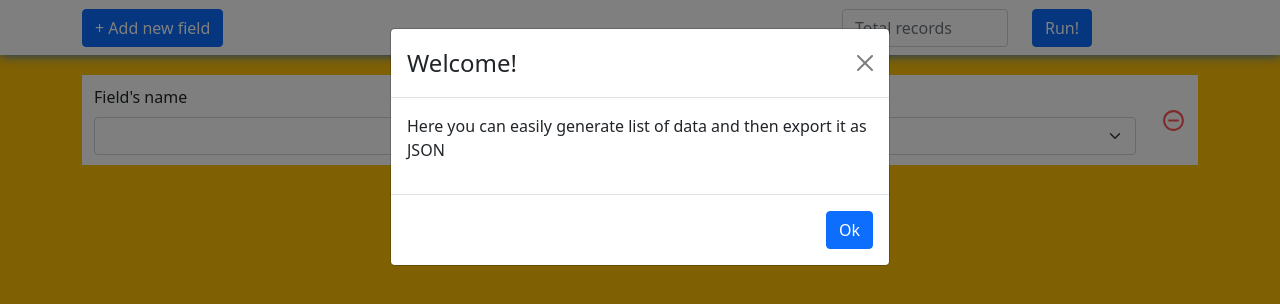
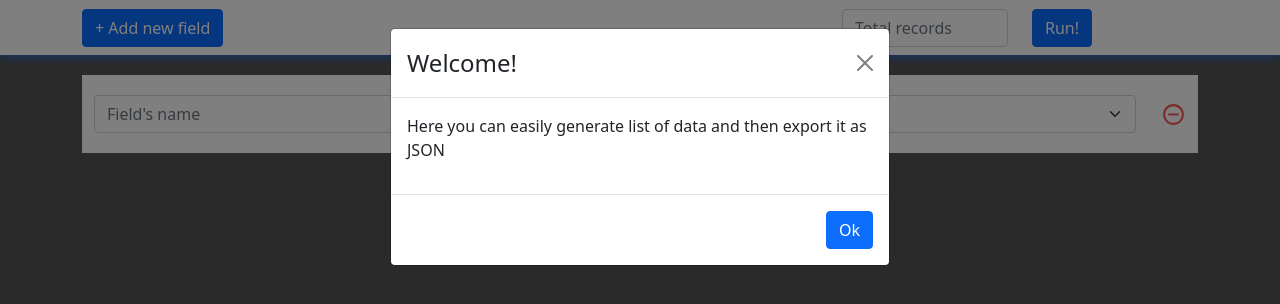
Before and after one commit to doneWorker/json-generator, a React (Create React App) app: page / in a window 1280 px wide. Shown: the top 304 px of the page. Built offline with nearby package versions, Linux system fonts and the light colour scheme.

Commit message:
feat: styles changes

```diff
--- a/src/components/Field.jsx
+++ b/src/components/Field.jsx
@@ -17,13 +17,13 @@ const typesToComponents = {
 };
 
 const $Row = styled(Row)`
-  padding: 10px 0;
+  padding: 20px 0;
   margin: 15px 0;
   background: white;
 
   .nested-fields {
     flex-shrink: 1;
-    margin: 10px;
+    margin: 10px 0 10px 10px;
     border-left: 5px solid var(--bs-blue);
   }
 `;
@@ -46,17 +46,16 @@ const Field = (props) => {
   return (
     <$Row>
       <Form.Group as={Col}>
-        <Form.Label className="label">Field's name</Form.Label>
         <Form.Control
           type="text"
           name="name"
+          placeholder="Field's name"
           required
           value={field.name}
           onChange={({ target }) => onChangeName(field.id, target.value)}
         />
       </Form.Group>
       <Form.Group as={Col}>
-        <Form.Label className="label">Type</Form.Label>
         <Form.Select
           name="type"
           required
--- a/src/components/NumberAdditional.jsx
+++ b/src/components/NumberAdditional.jsx
@@ -4,20 +4,20 @@ const NumberAdditional = ({ min, max, onChange }) => {
   return (
     <>
       <Form.Group as={Col}>
-        <Form.Label className="label">Min</Form.Label>
         <Form.Control
           type="number"
           name="value"
+          placeholder="Min"
           required
           value={min}
           onChange={({ target }) => onChange("min", parseInt(target.value, 10))}
         />
       </Form.Group>
       <Form.Group as={Col}>
-        <Form.Label className="label">Max</Form.Label>
         <Form.Control
           type="number"
           name="value"
+          placeholder="Max"
           required
           value={max}
           onChange={({ target }) => onChange("max", parseInt(target.value, 10))}
--- a/src/components/OneOfAdditional.jsx
+++ b/src/components/OneOfAdditional.jsx
@@ -3,10 +3,10 @@ import { Form, Col } from "react-bootstrap";
 const OneOfAdditional = ({ value, onChange }) => {
   return (
     <Form.Group as={Col}>
-      <Form.Label className="label">Values(comma-separated)</Form.Label>
       <Form.Control
         type="text"
         name="oneof"
+        placeholder="Values(comma-separated)"
         value={value}
         required
         onChange={({ target }) => onChange("list", target.value)}
--- a/src/components/ResultModal.jsx
+++ b/src/components/ResultModal.jsx
@@ -1,5 +1,6 @@
 import { useState, useCallback } from "react";
 import { Modal, Button } from "react-bootstrap";
+
 import { FaCopy } from "react-icons/fa";
 
 const ResultModal = ({ generatedJSON, isOpen, onClose }) => {
@@ -15,7 +16,7 @@ const ResultModal = ({ generatedJSON, isOpen, onClose }) => {
         setIsCopied(false);
       }
     );
-  }, []);
+  }, [generatedJSON]);
 
   return (
     <Modal scrollable show={isOpen} onHide={onClose}>
--- a/src/components/StringAdditional.jsx
+++ b/src/components/StringAdditional.jsx
@@ -4,10 +4,10 @@ const StringAdditional = ({ totalParagraph, onChange }) => {
   return (
     <>
       <Form.Group as={Col}>
-        <Form.Label className="label">Total paragraphs</Form.Label>
         <Form.Control
           type="number"
           name="value"
+          placeholder="Total paragraphs"
           required
           value={totalParagraph}
           onChange={({ target }) =>
--- a/src/generate.js
+++ b/src/generate.js
@@ -19,7 +19,7 @@ const generateNumber = ({ min, max }) => random(min, max);
 const generateString = ({ paragraph }) =>
   loremIpsum({ count: paragraph, units: "paragraph" });
 
-const generateOneOf = (list) => {
+const generateOneOf = ({ list }) => {
   const arr = list.split(",");
   return arr[random(0, arr.length - 1)];
 };
@@ -37,17 +37,6 @@ const generateField = (params) => {
   };
 
   const val = typesToFunc[type](params);
-
-  // const val =
-  //   type === "number"
-  //     ? generateNumber(params.min, params.max)
-  //     : type === "string"
-  //     ? generateString(params.paragraph)
-  //     : type === "oneof"
-  //     ? generateOneOf(params.list)
-  //     : type === "id"
-  //     ? generateId()
-  //     : null;
 
   return [name, val];
 };
--- a/src/index.css
+++ b/src/index.css
@@ -6,7 +6,7 @@ body {
     sans-serif;
   -webkit-font-smoothing: antialiased;
   -moz-osx-font-smoothing: grayscale;
-  background: var(--bs-yellow) !important;
+  background: #555 !important;
 }
 
 code {
```
